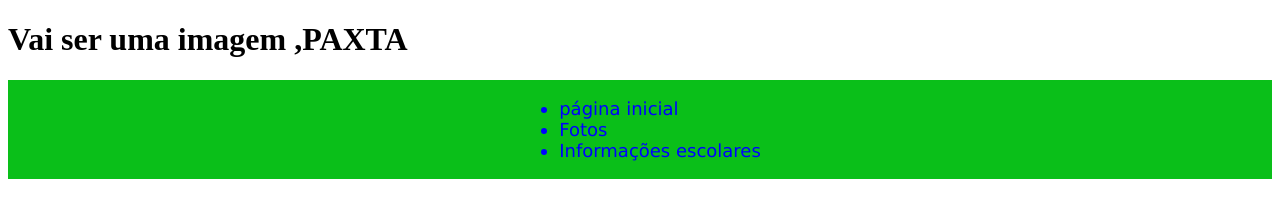
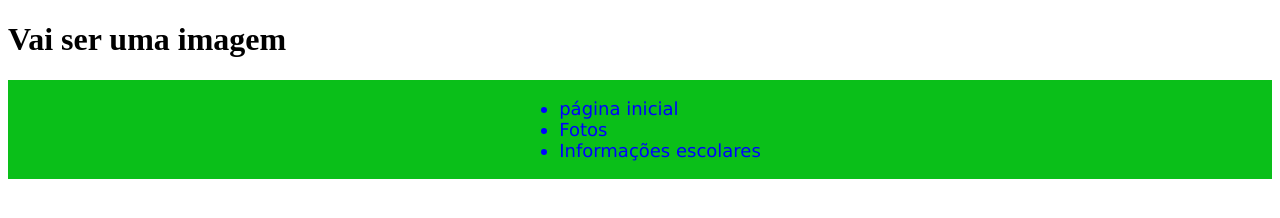
Before and after one commit to DiogoRibass/SegundoAnoD, a plain HTML site: page index.html in a window 1280 px wide. Drawn offline with Linux system fonts and the light colour scheme.

Commit message:
Update index.html

```diff
--- a/index.html
+++ b/index.html
@@ -8,7 +8,7 @@
     <link rel="stylesheet" href="style.css">
 </head>
 <body>
-    <h1> Vai ser uma imagem ,PAXTA </h1>
+    <h1> Vai ser uma imagem </h1>
     <header>
         <ul>
             <li> página inicial </li>
```
